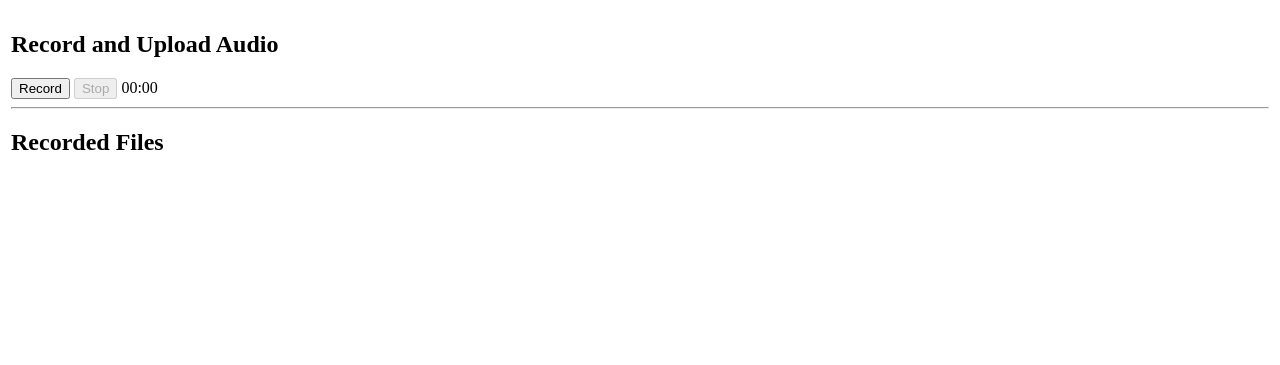
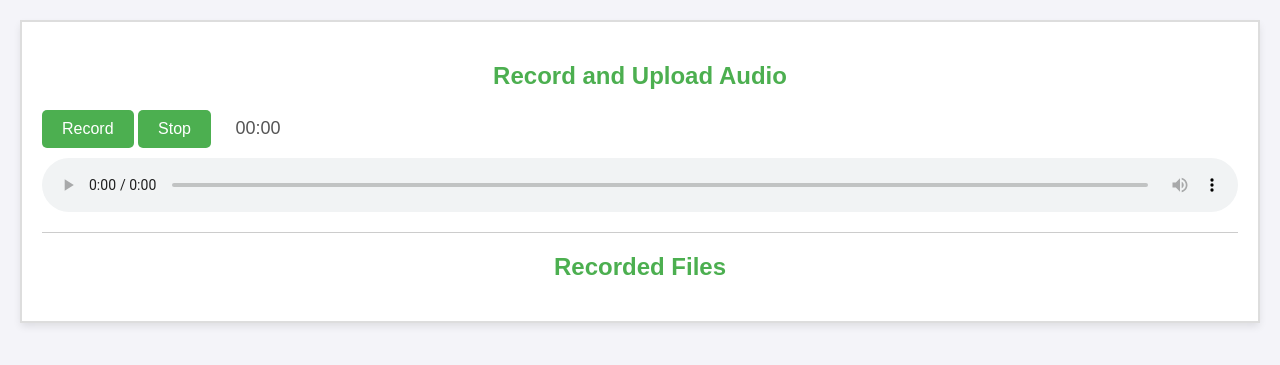
Before and after one commit to prachi206/cai3, a Flask app: page / in a window 1280 px wide. Shown: the top 365 px of the page. Run offline with Flask 2, Linux system fonts and the light colour scheme.

Commit message:
Update index.html

```diff
--- a/templates/index.html
+++ b/templates/index.html
@@ -2,6 +2,96 @@
 <html>
 <head>
     <title>Audio Recorder and Sentiment Analysis</title>
+    <style>
+        body {
+            font-family: Arial, sans-serif;
+            background-color: #f4f4f9;
+            color: #333;
+            margin: 0;
+            padding: 20px;
+        }
+
+        h2 {
+            color: #4CAF50;
+            text-align: center;
+        }
+
+        table {
+            width: 100%;
+            border-collapse: collapse;
+        }
+
+        td {
+            vertical-align: top;
+            padding: 20px;
+            border: 2px solid #ddd;
+            background-color: #fff;
+            box-shadow: 0 4px 8px rgba(0, 0, 0, 0.1);
+        }
+
+        button {
+            background-color: #4CAF50;
+            color: white;
+            border: none;
+            padding: 10px 20px;
+            font-size: 16px;
+            cursor: pointer;
+            border-radius: 5px;
+            transition: background-color 0.3s ease;
+        }
+
+        button:hover {
+            background-color: #45a049;
+        }
+
+        #timer {
+            font-size: 18px;
+            color: #555;
+            margin-left: 20px;
+        }
+
+        audio {
+            display: block;
+            margin-top: 10px;
+            width: 100%;
+        }
+
+        ul {
+            list-style-type: none;
+            padding: 0;
+        }
+
+        li {
+            background-color: #e7f3fe;
+            margin-bottom: 10px;
+            padding: 15px;
+            border-radius: 5px;
+            border: 1px solid #b3d4fc;
+            transition: transform 0.3s ease, box-shadow 0.3s ease;
+        }
+
+        li:hover {
+            transform: scale(1.02);
+            box-shadow: 0 6px 12px rgba(0, 0, 0, 0.1);
+        }
+
+        a {
+            color: #007BFF;
+            text-decoration: none;
+            font-weight: bold;
+        }
+
+        a:hover {
+            text-decoration: underline;
+        }
+
+        hr {
+            border: 0;
+            height: 1px;
+            background: #ccc;
+            margin: 20px 0;
+        }
+    </style>
 </head>
 <body>
     <table style="width:100%">
@@ -11,7 +101,7 @@
                 <button id="record">Record</button>
                 <button id="stop">Stop</button>
                 <span id="timer">00:00</span>
-                <audio id="audio"></audio>
+                <audio id="audio" controls></audio>
                 <form id="uploadForm" method="POST" enctype="multipart/form-data">
                     <input type="hidden" name="audio_data" id="audioData">
                 </form>
```
